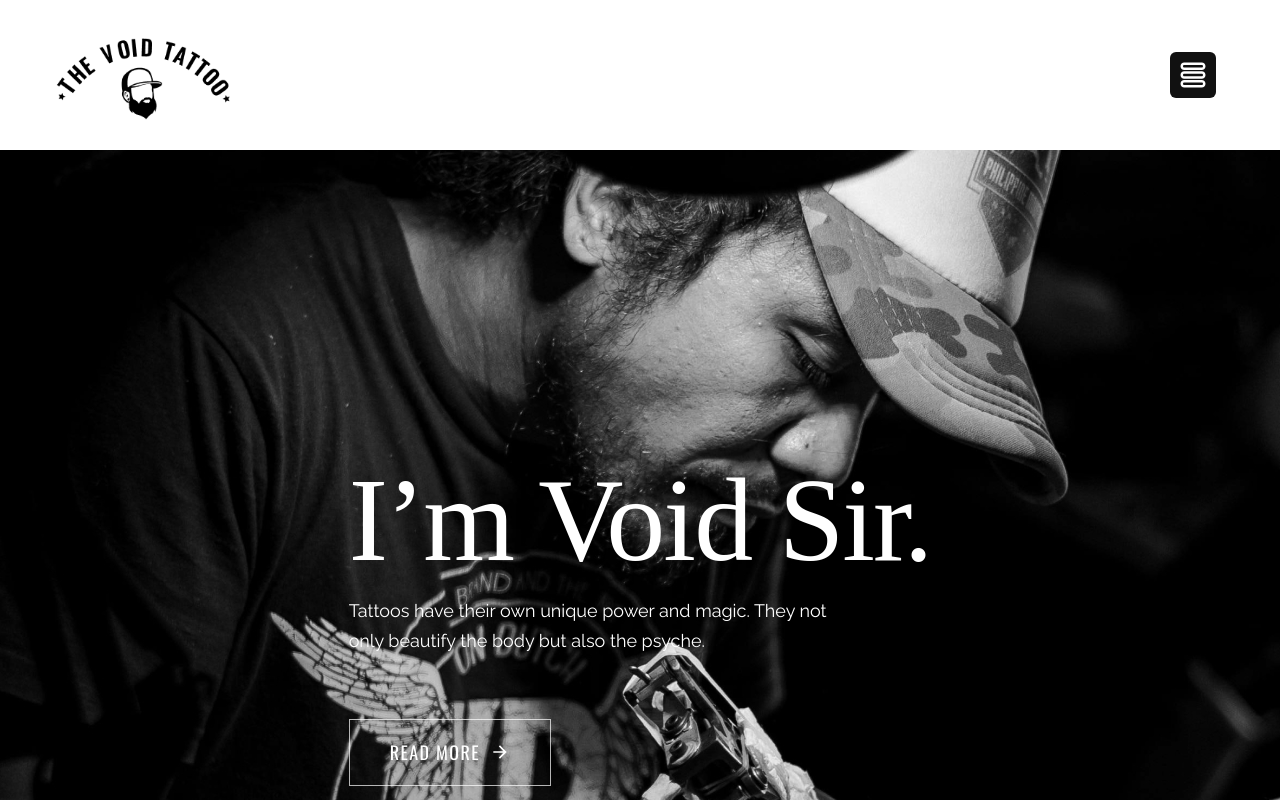
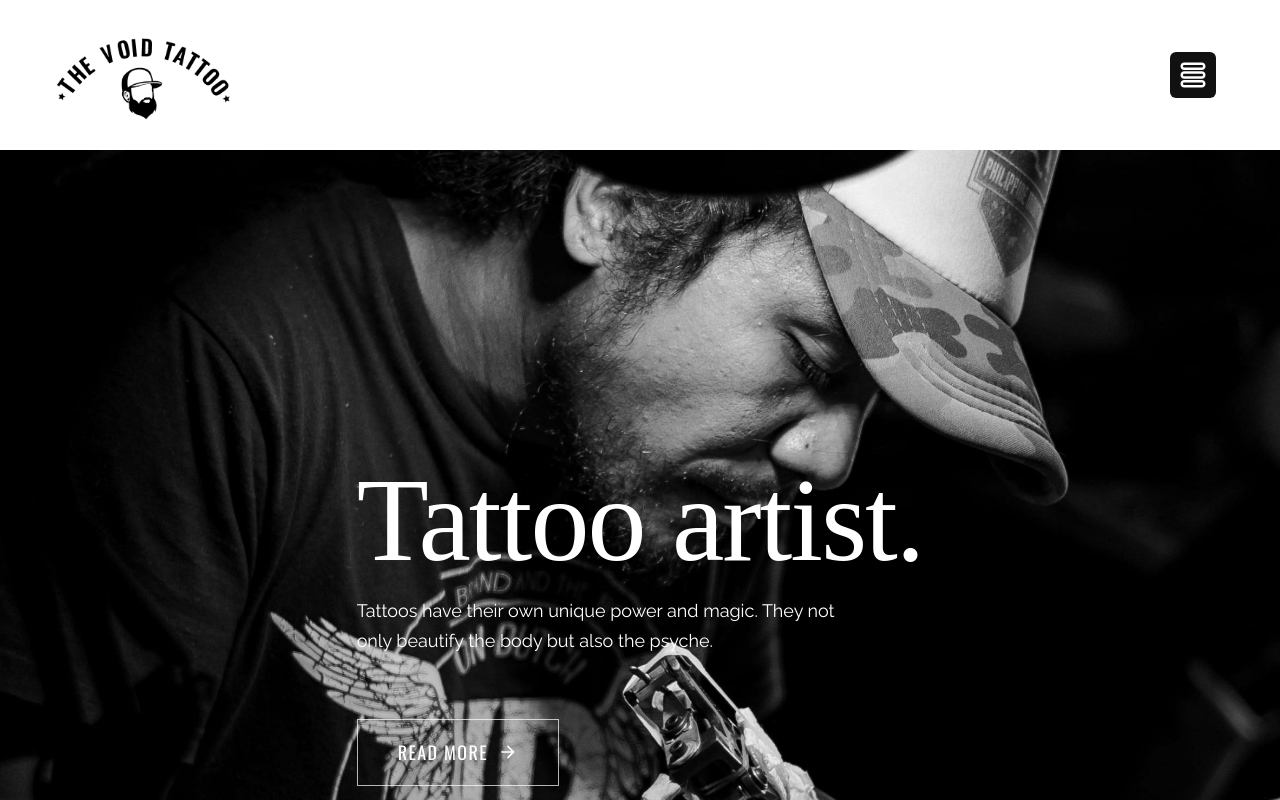
Before and after one commit to MaksBernatowicz/tattoo-studio-landing, a React (Create React App) app: page / in a window 1280 px wide. Shown: the top 800 px of the page. Built offline with nearby package versions, Linux system fonts and the light colour scheme; the HTML template or start-up script is replaced by a standard one; a web font is replaced by a local one.

Commit message:
content changes

```diff
--- a/src/components/Hero.js
+++ b/src/components/Hero.js
@@ -28,7 +28,7 @@ const Hero = () => {
         className="container mx-auto min-h-[40vh] lg:h-full flex items-center justify-center xl:justify-end"
       >
         {/* text & btn */}
-        <div className="text-white text-center lg:text-left lg:max-w-[640px]">
+        <div className="text-white text-center lg:text-left lg:max-w-[720px]">
           {/* text */}
           <motion.h1 variants={fadeIn("down")} className="h1">
             {title}
--- a/src/data.js
+++ b/src/data.js
@@ -45,7 +45,7 @@ export const socialData = [
 ];
 
 export const heroData = {
-  title: "I’m Void Sir.",
+  title: "Tattoo artist.",
   subtitle:
     "Tattoos have their own unique power and magic. They not only beautify the body but also the psyche.",
   btnText: "read more",
```
